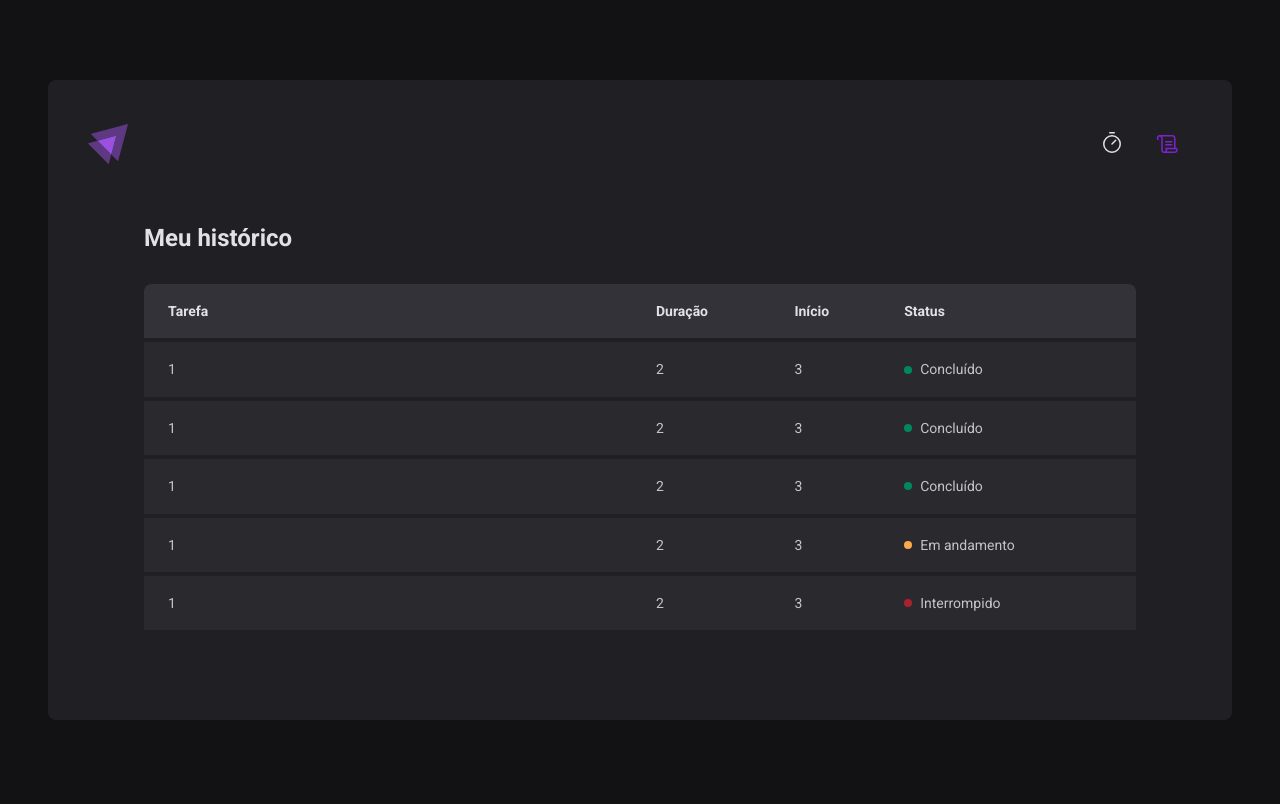
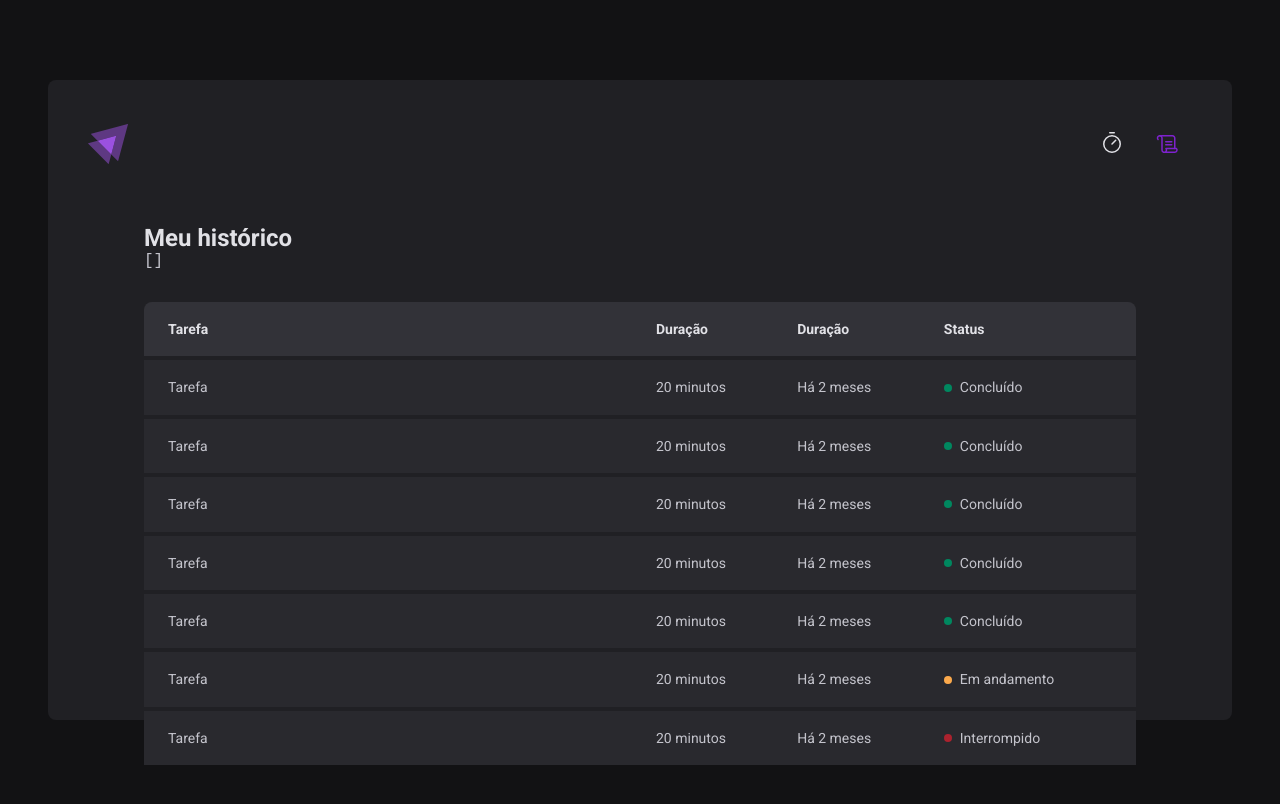
Before and after one commit to GKsegura/ignite-timer, a React (Vite) app: page /history in a window 1280 px wide. Shown: the top 804 px of the page. Built offline with nearby package versions, Linux system fonts and the light colour scheme.

Commit message:
Commit: Contexto no React - Contexto entre rotas

```diff
--- /dev/null
+++ b/src/contexts/CyclesContext.tsx
@@ -0,0 +1,105 @@
+import { createContext, ReactNode, useState } from 'react'
+
+interface CreateCycleData {
+    task: string
+    minutesAmount: number
+}
+
+interface Cycle {
+    id: string
+    task: string
+    minutesAmount: number
+    startDate: Date
+    interruptedDate?: Date
+    finishedDate?: Date
+}
+
+interface CyclesContextType {
+    cycles: Cycle[]
+    activeCycle: Cycle | undefined
+    activeCycleId: string | null
+    amountSecondsPassed: number
+    markCurrentCycleAsFinished: () => void
+    setSecondsPassed: (seconds: number) => void
+    createNewCycle: (data: CreateCycleData) => void
+    interruptCurrentCycle: () => void
+}
+
+export const CyclesContext = createContext({} as CyclesContextType)
+
+interface CyclesContextProviderProps {
+    children: ReactNode
+}
+
+export function CyclesContextProvider({
+    children,
+}: CyclesContextProviderProps) {
+    const [cycles, setCycles] = useState<Cycle[]>([])
+    const [activeCycleId, setActiveCycleId] = useState<string | null>(null)
+    const [amountSecondsPassed, setAmountSecondsPassed] = useState(0)
+
+    const activeCycle = cycles.find((cycle) => cycle.id === activeCycleId)
+
+    function setSecondsPassed(seconds: number) {
+        setAmountSecondsPassed(seconds)
+    }
+
+    function markCurrentCycleAsFinished() {
+        setCycles((state) =>
+            state.map((cycle) => {
+                if (cycle.id === activeCycleId) {
+                    return { ...cycle, finishedDate: new Date() }
+                } else {
+                    return cycle
+                }
+            }),
+        )
+    }
+
+    function createNewCycle(data: CreateCycleData) {
+        const id = String(new Date().getTime())
+
+        const newCycle: Cycle = {
+            id,
+            task: data.task,
+            minutesAmount: data.minutesAmount,
+            startDate: new Date(),
+        }
+
+        setCycles((state) => [...state, newCycle])
+        setActiveCycleId(id)
+        setAmountSecondsPassed(0)
+
+        // reset()
+    }
+
+    function interruptCurrentCycle() {
+        setCycles((state) =>
+            state.map((cycle) => {
+                if (cycle.id === activeCycleId) {
+                    return { ...cycle, interruptedDate: new Date() }
+                } else {
+                    return cycle
+                }
+            }),
+        )
+        setActiveCycleId(null)
+    }
+
+    return (
+        <CyclesContext.Provider
+            value={{
+                cycles,
+                activeCycle,
+                activeCycleId,
+                markCurrentCycleAsFinished,
+                amountSecondsPassed,
+                setSecondsPassed,
+                createNewCycle,
+                interruptCurrentCycle,
+            }}
+        >
+            {children}
+        </CyclesContext.Provider>
+    )
+}
--- a/src/pages/History/index.tsx
+++ b/src/pages/History/index.tsx
@@ -1,58 +1,81 @@
-import { HistoryContainer, HistoryList, Status } from "./styles";
+import { useContext } from 'react'
+import { CyclesContext } from '../../contexts/CyclesContext'
+import { HistoryContainer, HistoryList, Status } from './styles'
 
 export function History() {
+    const { cycles } = useContext(CyclesContext)
+
     return (
         <HistoryContainer>
             <h1>Meu histórico</h1>
+
+            <pre>{JSON.stringify(cycles, null, 2)}</pre>
+
             <HistoryList>
                 <table>
                     <thead>
                         <tr>
                             <th>Tarefa</th>
                             <th>Duração</th>
-                            <th>Início</th>
+                            <th>Duração</th>
                             <th>Status</th>
                         </tr>
                     </thead>
                     <tbody>
                         <tr>
-                            <td>1</td>
-                            <td>2</td>
-                            <td>3</td>
+                            <td>Tarefa</td>
+                            <td>20 minutos</td>
+                            <td>Há 2 meses</td>
                             <td>
-                                <Status statusColor={"green"}>Concluído</Status>
+                                <Status statusColor="green">Concluído</Status>
                             </td>
                         </tr>
                         <tr>
-                            <td>1</td>
-                            <td>2</td>
-                            <td>3</td>
+                            <td>Tarefa</td>
+                            <td>20 minutos</td>
+                            <td>Há 2 meses</td>
                             <td>
-                                <Status statusColor={"green"}>Concluído</Status>
+                                <Status statusColor="green">Concluído</Status>
                             </td>
                         </tr>
                         <tr>
-                            <td>1</td>
-                            <td>2</td>
-                            <td>3</td>
+                            <td>Tarefa</td>
+                            <td>20 minutos</td>
+                            <td>Há 2 meses</td>
                             <td>
-                                <Status statusColor={"green"}>Concluído</Status>
+                                <Status statusColor="green">Concluído</Status>
                             </td>
                         </tr>
                         <tr>
-                            <td>1</td>
-                            <td>2</td>
-                            <td>3</td>
+                            <td>Tarefa</td>
+                            <td>20 minutos</td>
+                            <td>Há 2 meses</td>
                             <td>
-                                <Status statusColor={"yellow"}>Em andamento</Status>
+                                <Status statusColor="green">Concluído</Status>
                             </td>
                         </tr>
                         <tr>
-                            <td>1</td>
-                            <td>2</td>
-                            <td>3</td>
+                            <td>Tarefa</td>
+                            <td>20 minutos</td>
+                            <td>Há 2 meses</td>
                             <td>
-                                <Status statusColor={"red"}>Interrompido</Status>
+                                <Status statusColor="green">Concluído</Status>
+                            </td>
+                        </tr>
+                        <tr>
+                            <td>Tarefa</td>
+                            <td>20 minutos</td>
+                            <td>Há 2 meses</td>
+                            <td>
+                                <Status statusColor="yellow">Em andamento</Status>
+                            </td>
+                        </tr>
+                        <tr>
+                            <td>Tarefa</td>
+                            <td>20 minutos</td>
+                            <td>Há 2 meses</td>
+                            <td>
+                                <Status statusColor="red">Interrompido</Status>
                             </td>
                         </tr>
                     </tbody>
--- a/src/pages/Home/components/Countdown/index.tsx
+++ b/src/pages/Home/components/Countdown/index.tsx
@@ -1,48 +1,64 @@
-import { differenceInSeconds } from "date-fns";
-import { useContext, useEffect } from "react";
-import { CyclesContext } from "../..";
-import { CountdownContainer, Separator } from "./styles";
-
+import { differenceInSeconds } from 'date-fns'
+import { useContext, useEffect } from 'react'
+import { CyclesContext } from '../../../../contexts/CyclesContext'
+import { CountdownContainer, Separator } from './styles'
 
 export function Countdown() {
-    const { activeCycle, activeCycleId, markCurrentCycleAsFinished, amountSecondsPassed, setSecondsPassed } = useContext(CyclesContext);
-    const totalSeconds = activeCycle ? activeCycle.minutesAmount * 60 : 0;
+    const {
+        activeCycle,
+        activeCycleId,
+        markCurrentCycleAsFinished,
+        amountSecondsPassed,
+        setSecondsPassed,
+    } = useContext(CyclesContext)
+
+    const totalSeconds = activeCycle ? activeCycle.minutesAmount * 60 : 0
 
     useEffect(() => {
-        let interval: number;
+        let interval: number
 
         if (activeCycle) {
             interval = setInterval(() => {
                 const secondsDifference = differenceInSeconds(
                     new Date(),
-                    activeCycle.startDate
-                );
+                    activeCycle.startDate,
+                )
+
                 if (secondsDifference >= totalSeconds) {
-                    markCurrentCycleAsFinished();
-                    setSecondsPassed(totalSeconds);
-                    clearInterval(interval);
+                    markCurrentCycleAsFinished()
+
+                    setSecondsPassed(totalSeconds)
+                    clearInterval(interval)
                 } else {
-                    setSecondsPassed(secondsDifference);
+                    setSecondsPassed(secondsDifference)
                 }
-            }, 1000);
+            }, 1000)
         }
 
         return () => {
-            clearInterval(interval);
+            clearInterval(interval)
         }
-    }, [activeCycle, totalSeconds, activeCycleId, markCurrentCycleAsFinished, setSecondsPassed]);
+    }, [
+        activeCycle,
+        totalSeconds,
+        activeCycleId,
+        setSecondsPassed,
+        markCurrentCycleAsFinished,
+    ])
 
-    const currentSeconds = activeCycle ? totalSeconds - amountSecondsPassed : 0;
-    const minutesAmount = Math.floor(currentSeconds / 60);
-    const secondsAmount = currentSeconds % 60;
-    const minutes = String(minutesAmount).padStart(2, '0');
-    const seconds = String(secondsAmount).padStart(2, '0');
+    const currentSeconds = activeCycle ? totalSeconds - amountSecondsPassed : 0
+
+    const minutesAmount = Math.floor(currentSeconds / 60)
+    const secondsAmount = currentSeconds % 60
+
+    const minutes = String(minutesAmount).padStart(2, '0')
+    const seconds = String(secondsAmount).padStart(2, '0')
 
     useEffect(() => {
         if (activeCycle) {
-            document.title = `${minutes}:${seconds}`;
+            document.title = `${minutes}:${seconds}`
         }
-    }, [minutes, seconds, activeCycle]);
+    }, [minutes, seconds, activeCycle])
 
     return (
         <CountdownContainer>
```
Also changed, not shown: src/App.tsx (+11 -7 lines), src/pages/Home/components/NewCycleForm/index.tsx (+11 -10 lines), src/pages/Home/index.tsx (+37 -115 lines).
